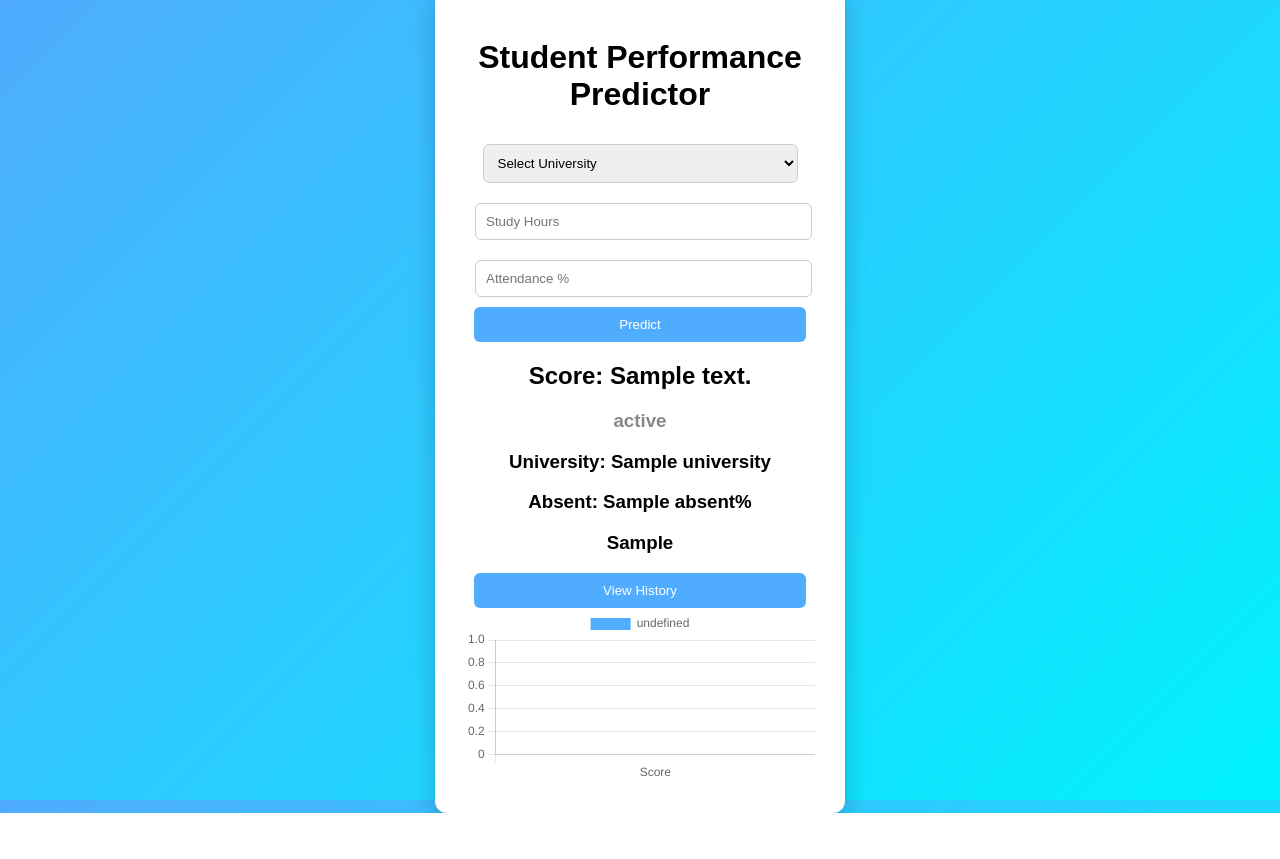
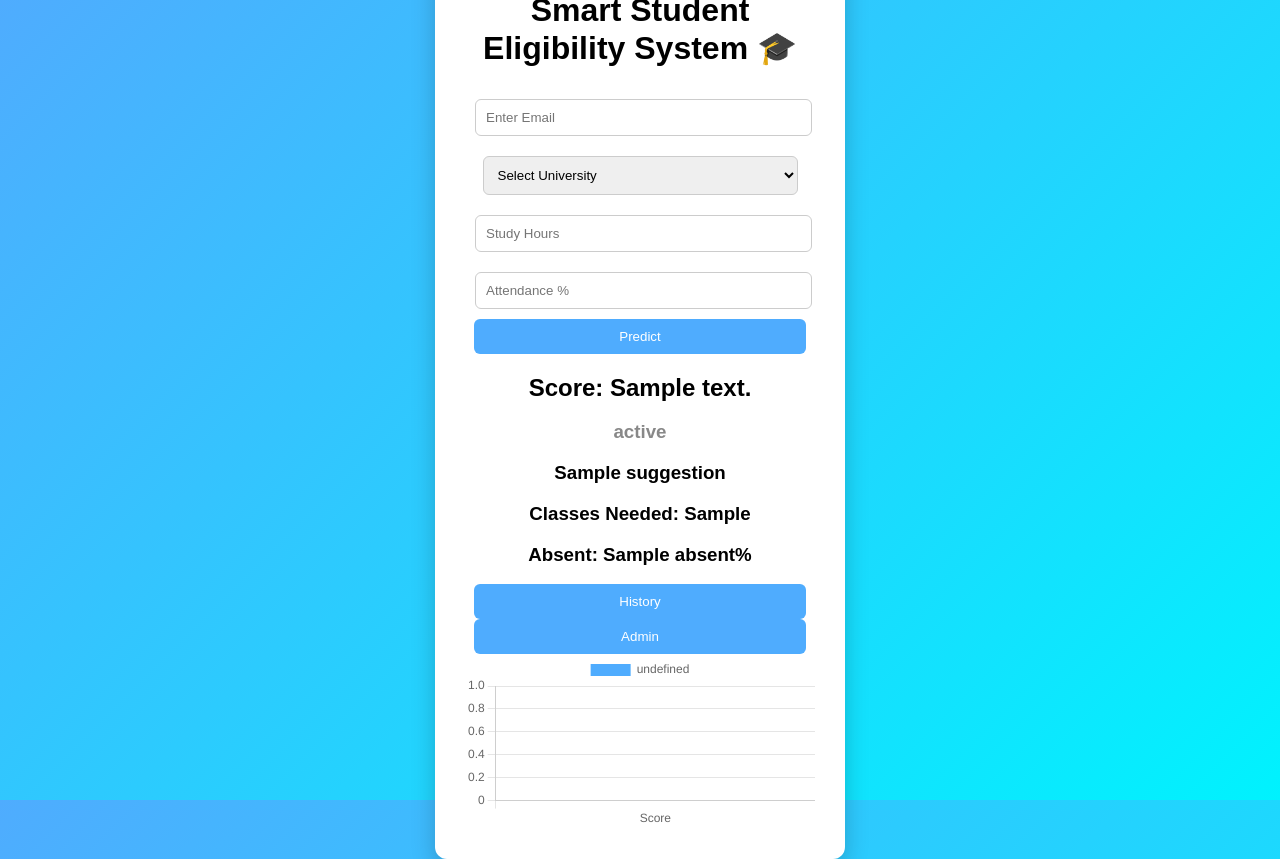
Before and after one commit to ayyappa2006/student-performance-web, a Flask app: template templates/index.html in a window 1280 px wide. Before the commit the page ends 813 px from the top, so only its background shows below. Run offline with Flask 3, Linux system fonts and the light colour scheme; the template is opened without the code that fills it: most values are stand-ins (such as "Sample title", 1, 10 or a date in 2020); parts of the project's set-up code (start-up, migrations or seed data) failed here and were passed over.

Commit message:
Update title and headings for eligibility system

```diff
--- a/templates/index.html
+++ b/templates/index.html
@@ -1,44 +1,52 @@
 <!DOCTYPE html>
 <html>
 <head>
-<title>Student Predictor</title>
+<title>Smart Student Eligibility System</title>
+
 <link rel="stylesheet" href="{{ url_for('static', filename='style.css') }}">
 <script src="https://cdn.jsdelivr.net/npm/chart.js"></script>
+
+<meta name="viewport" content="width=device-width, initial-scale=1.0">
 </head>
 
 <body>
+
 <div class="container">
 
-<h1>Student Performance Predictor</h1>
+<h1>Smart Student Eligibility System 🎓</h1>
 
 <form action="/predict" method="post">
 
+<input type="email" name="email" placeholder="Enter Email" required>
+
 <select name="university" required>
-    <option value="">Select University</option>
-
-    <option value="VIT">VIT Chennai</option>
-    <option value="Saveetha">Saveetha University</option>
-    <option value="SRM">SRM University</option>
-    <option value="Anna">Anna University</option>
-    <option value="Sathyabama">Sathyabama Institute of Science and Technology</option>
-    <option value="Hindustan">Hindustan Institute of Technology</option>
-    <option value="Loyola">Loyola College</option>
+<option value="">Select University</option>
+<option>VIT Chennai</option>
+<option>Saveetha University</option>
+<option>SRM University</option>
+<option>Anna University</option>
+<option>Sathyabama</option>
 </select>
 
 <input type="number" name="study_hours" placeholder="Study Hours" required>
 <input type="number" name="attendance" placeholder="Attendance %" required>
 
 <button>Predict</button>
+
 </form>
 
 <h2>Score: {{ prediction_text }}</h2>
 
 <h3 style="color:{{status_color}}">{{ attendance_status }}</h3>
-<h3>University: {{ university }}</h3>
+
+<h3>{{ suggestion }}</h3>
+
+<h3>Classes Needed: {{ classes_needed }}</h3>
+
 <h3>Absent: {{ absent }}%</h3>
-<h3>{{ study_msg }}</h3>
 
-<a href="/history"><button>View History</button></a>
+<a href="/history"><button>History</button></a>
+<a href="/admin"><button>Admin</button></a>
 
 <canvas id="chart"></canvas>
 
```
